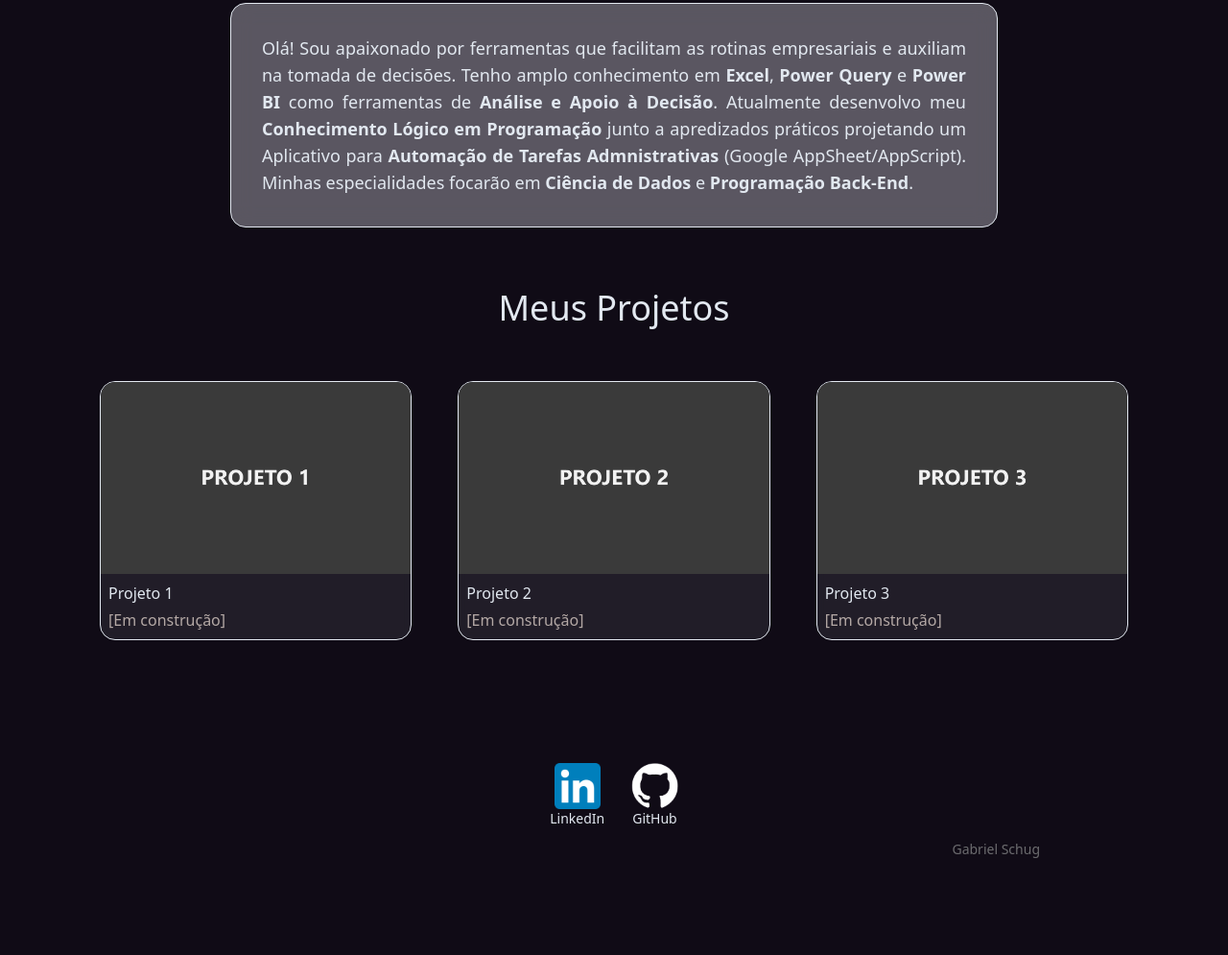
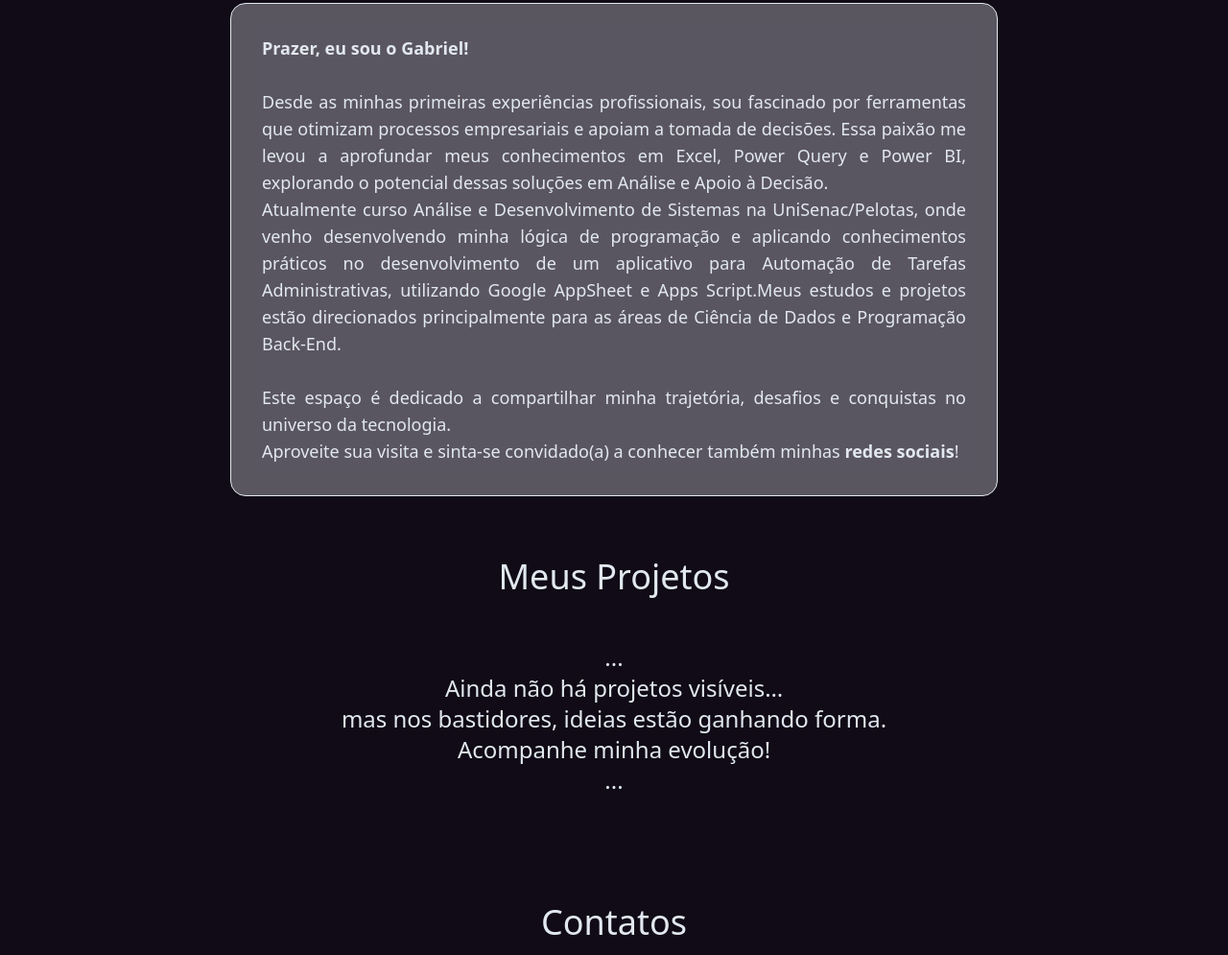
Before and after one commit to gabrielschug/pagina-web__Portifolio, a website: page index.html in a window 1280 px wide. Shown: the part 917-1912 px from the top of the page at 96% size. Before the commit the page ends 1832 px from the top, so only its background shows below. Drawn offline with Linux system fonts and the light colour scheme.

Commit message:
Update index.html

```diff
--- a/index.html
+++ b/index.html
@@ -13,7 +13,7 @@
         <li><a href="#inicio" class="menu-link flex text-center  items-center text-sm md:text-lg font-medium relative p-1 md:p-2 transition duration-150 hover:text-white">Inicial</a></li>
         <li><a href="#sobre" class="menu-link flex text-center  items-center text-sm md:text-lg font-medium relative p-1 md:p-2 transition duration-150 hover:text-white">Sobre Mim</a></li>
         <li><a href="#projetos" class="menu-link flex text-center  items-center text-sm md:text-lg font-medium relative p-1 md:p-2 transition duration-150 hover:text-white">Projetos</a></li>
-        <li><a target="_blank" href="#rodape" class="menu-link flex text-center  items-center text-sm md:text-lg font-medium relative p-1 md:p-2 transition duration-150 hover:text-blue-200">Contato</a></li>
+        <li><a target="_blank" href="#rodape" class="menu-link flex text-center  items-center text-sm md:text-lg font-medium relative p-1 md:p-2 transition duration-150 hover:text-white">Contato</a></li>
       </ul>
     </nav>
 
@@ -28,10 +28,14 @@
     </main>
 
     <section id="sobre" class="sobre md:px-24 md:py-8">
-      <h2 class="sobre-titulo text-2xl md:text-4xl text-claro text-center mb-4 md:mb-12"> Sobre Mim</Dados:></h2>
+      <h2 class="sobre-titulo text-2xl md:text-4xl text-claro text-center mb-4 md:mb-12"> Sobre Mim</h2>
       <div class="sobre-caixa md:p-8 p-4 max-w-[800px] m-2 md:m-[0_auto] rounded-2xl border-1 border-solid border-vidro mb-5 backdrop-blur-md bg-cinza">
         <p class="sobre-paragrafo text-justify text-sm md:text-lg">
-          Olá! Sou apaixonado por ferramentas que facilitam as rotinas empresariais e auxiliam na tomada de decisões. Tenho amplo conhecimento em <strong>Excel</strong>, <strong>Power Query</strong> e <strong>Power BI</strong> como ferramentas de <strong>Análise e Apoio à Decisão</strong>. Atualmente desenvolvo meu <strong>Conhecimento Lógico em Programação</strong> junto a apredizados práticos projetando um Aplicativo para <strong>Automação de Tarefas Admnistrativas</strong> (Google AppSheet/AppScript). Minhas especialidades focarão em <strong>Ciência de Dados</strong> e <strong>Programação Back-End</strong>.
+          <strong>Prazer, eu sou o Gabriel!</strong>
+          <br><br>Desde as minhas primeiras experiências profissionais, sou fascinado por ferramentas que otimizam processos empresariais e apoiam a tomada de decisões. Essa paixão me levou a aprofundar meus conhecimentos em Excel, Power Query e Power BI, explorando o potencial dessas soluções em Análise e Apoio à Decisão.
+          <br>Atualmente curso Análise e Desenvolvimento de Sistemas na UniSenac/Pelotas, onde venho desenvolvendo minha lógica de programação e aplicando conhecimentos práticos no desenvolvimento de um aplicativo para Automação de Tarefas Administrativas, utilizando Google AppSheet e Apps Script.Meus estudos e projetos estão direcionados principalmente para as áreas de Ciência de Dados e Programação Back-End.
+          <br><br>Este espaço é dedicado a compartilhar minha trajetória, desafios e conquistas no universo da tecnologia.
+          <br>Aproveite sua visita e sinta-se convidado(a) a conhecer também minhas <a href="#rodape" class=""> <span class="font-bold">redes sociais</span></a>!
         </p>
       </div>
     </section>
@@ -39,7 +43,11 @@
     <section id="projetos" class="projetos md:px-24 md:py-8">
       <h2 class="projetos-titulo text-2xl md:text-4xl text-claro text-center mb-4 md:mb-12">Meus Projetos</h2>
 
-      <div class="projetos-caixa flex flex-col md:grid md:grid-cols-[repeat(auto-fit,minmax(300px,1fr))] gap-8 max-w-[1200px] m-[0_auto]">
+      <h2 class="text-base md:text-2xl text-claro text-center ">... <br> Ainda não há projetos visíveis… <br>mas nos bastidores, ideias estão ganhando forma. <br>Acompanhe minha evolução! <br>...</h2>
+
+
+      <!--
+        <div class="projetos-caixa flex flex-col md:grid md:grid-cols-[repeat(auto-fit,minmax(300px,1fr))] gap-8 max-w-[1200px] m-[0_auto]">
         <div class="projetos-card m-2 bg-cinza_card rounded-2xl backdrop-blur-xs border-1 border-solid border-vidro overflow-hidden md:transition md:duration-500 md:ease-in-out cursor-pointer md:hover:shadow-[0_0_20px_rgba(224,173,111,0.3)] md:hover:transform md:hover:translate-y-[-10px] md:hover:scale-105">
           <img src="img/projeto1.jpg" alt="" class="card-imagem h-[200px] w-full object-cover" />
           <div class="projetos-card-texto p-2">
@@ -68,14 +76,16 @@
           </div>
         </div>
       </div>
+       -->
     </section>
 
-    <footer class="mt-10 md:mt-20 mb-4">
+    <footer id="rodape" class="mt-10 md:mt-20 mb-4">
+      <h2 class="sobre-titulo text-2xl md:text-4xl text-claro text-center mb-4 md:mb-12">Contatos</h2>
       <div class="contatos flex gap-3 justify-center items-center">
         <a class="text-sm text-center items-center flex flex-col m-1 p-1 md:transition md:duration-500 md:ease-in-out md:hover:transform md:hover:translate-y-[-10px] md:hover:scale-105" href="https://www.linkedin.com/in/gabrielschug/" target="_blank" rel="noopener noreferrer"><img class="h-12 " src="img/linkedin_icon.png" alt="incone do LinkedIn" srcset="">LinkedIn</a>
         <a class="text-sm text-center items-center flex flex-col m-1 p-1 md:transition md:duration-500 md:ease-in-out md:hover:transform md:hover:translate-y-[-10px] md:hover:scale-105" href="https://github.com/gabrielschug" target="_blank" rel="noopener noreferrer"><img class="h-12 flex" src="img/github_icon.png" alt="incone do GitHub" srcset="">GitHub</a>
       </div>
-      <p id="rodape" class="rodape text-rodape text-sm text-end mr-2 p-1 md:mr-48">Gabriel Schug</p>
+      <p id="rodape" class="rodape text-rodape text-sm md:text-end text-center mr-2 p-1 md:mr-48">Gabriel Schug</p>
     </footer>
   </body>
 </html>
```
